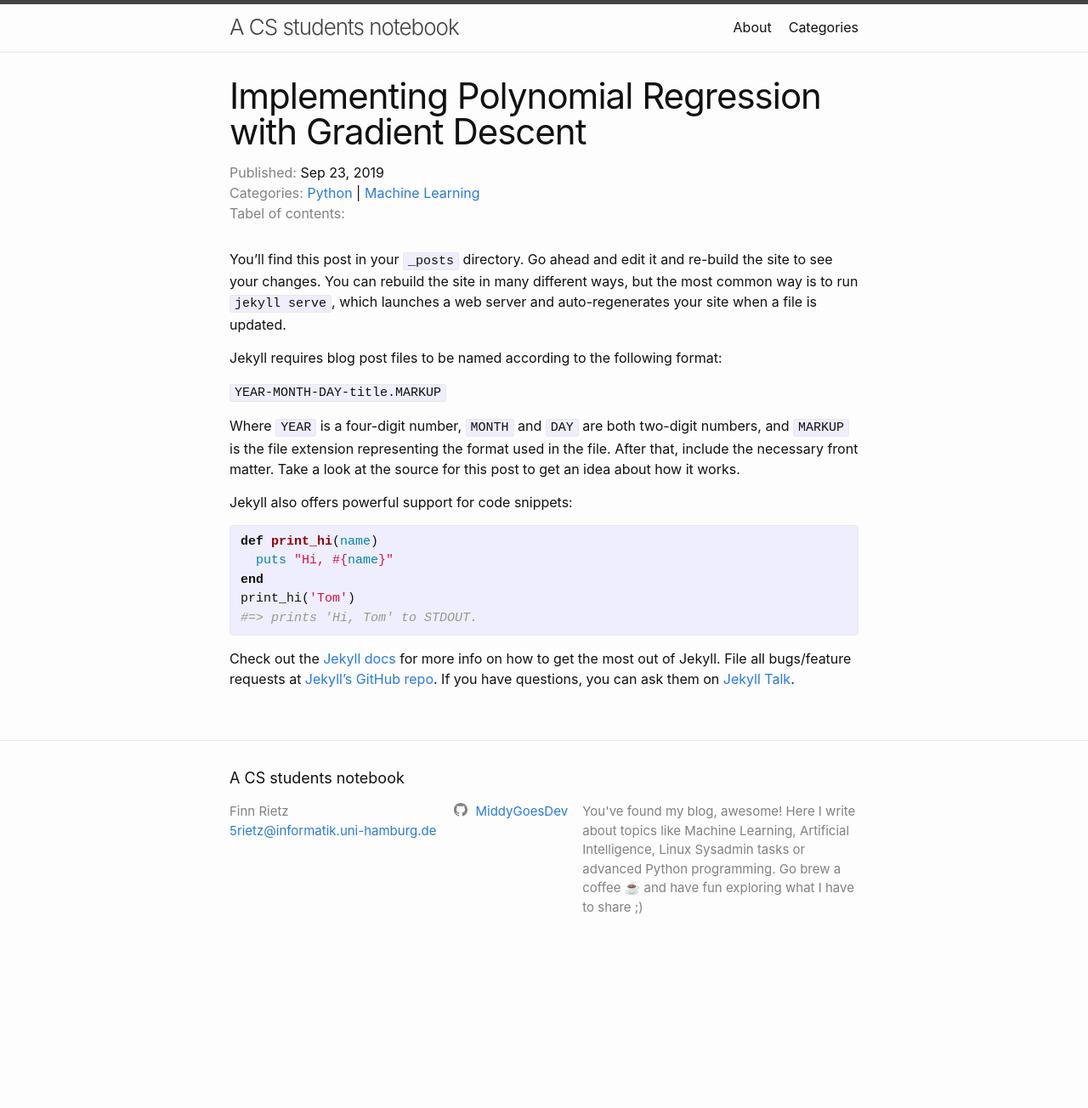
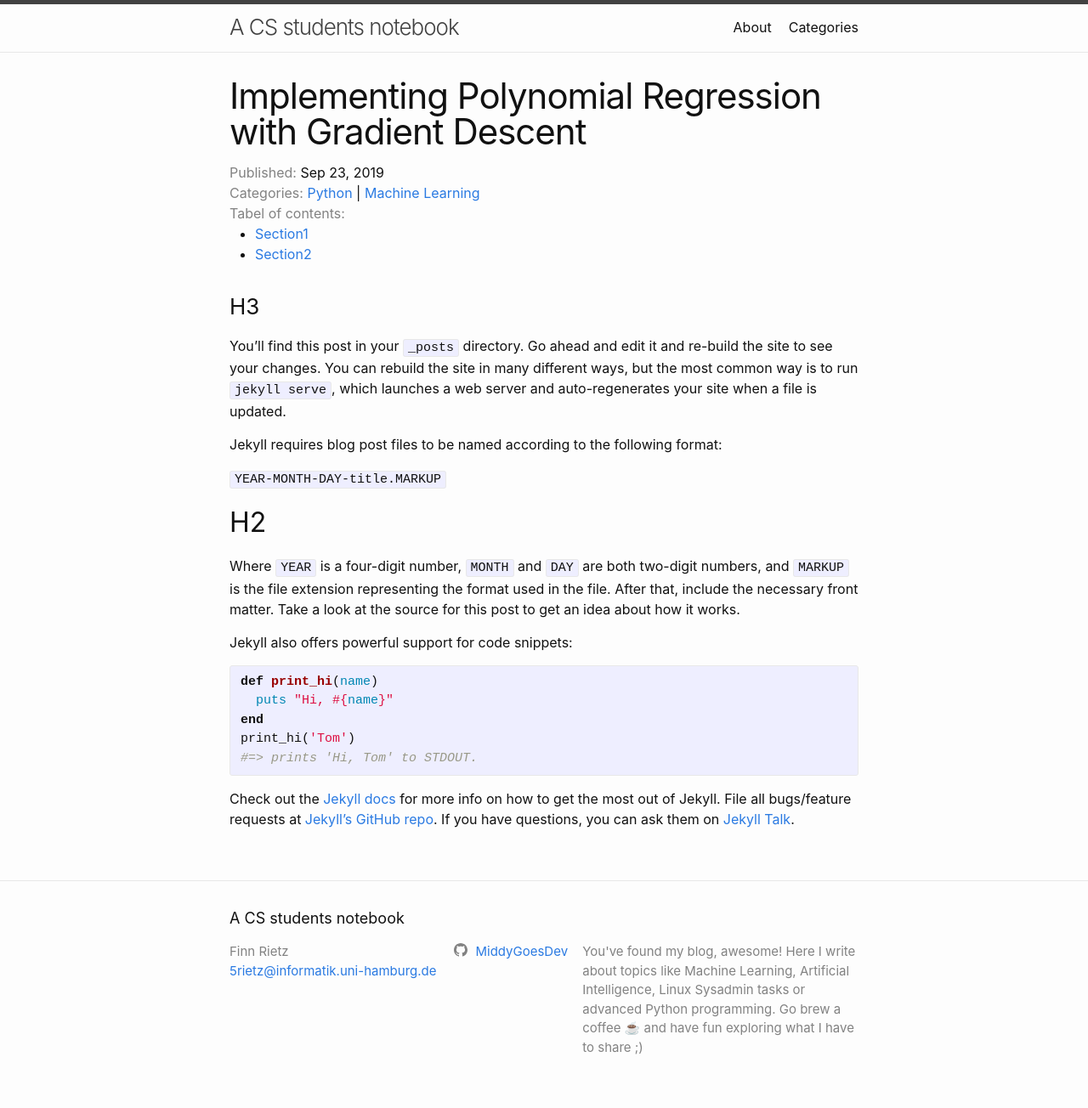
Before and after one commit to frietz58/frietz58.github.io, a Jekyll site: the page built from _posts/2019-09-23-gradient-descent-polynomial-regression.markdown, in a window 1280 px wide. Shown: the whole page at 85% size. Built offline with Jekyll 4.4.1, drawn with Linux system fonts in a browser that asks for light colours; before the commit the page ends 1139 px from its top, so only the background shows below that.

Commit message:
add sections to font matter and ids to elemets for table of contents

```diff
--- a/_posts/2019-09-23-gradient-descent-polynomial-regression.markdown
+++ b/_posts/2019-09-23-gradient-descent-polynomial-regression.markdown
@@ -4,13 +4,17 @@ title:  "Implementing Polynomial Regression with Gradient Descent"
 date:   2019-09-23 21:57:43 +0200
 categories: [Python, Machine Learning]
 summary: "Learn how to implement the Gradient Descent Algorithm on a Polynomial Regression example."
+sections: [Section1, Section2]
 ---
+
+<h3 id="Section1">H3</h3>
 You’ll find this post in your `_posts` directory. Go ahead and edit it and re-build the site to see your changes. You can rebuild the site in many different ways, but the most common way is to run `jekyll serve`, which launches a web server and auto-regenerates your site when a file is updated.
 
 Jekyll requires blog post files to be named according to the following format:
 
 `YEAR-MONTH-DAY-title.MARKUP`
 
+<h2 id="Section2">H2</h2>
 Where `YEAR` is a four-digit number, `MONTH` and `DAY` are both two-digit numbers, and `MARKUP` is the file extension representing the format used in the file. After that, include the necessary front matter. Take a look at the source for this post to get an idea about how it works.
 
 Jekyll also offers powerful support for code snippets:
```
